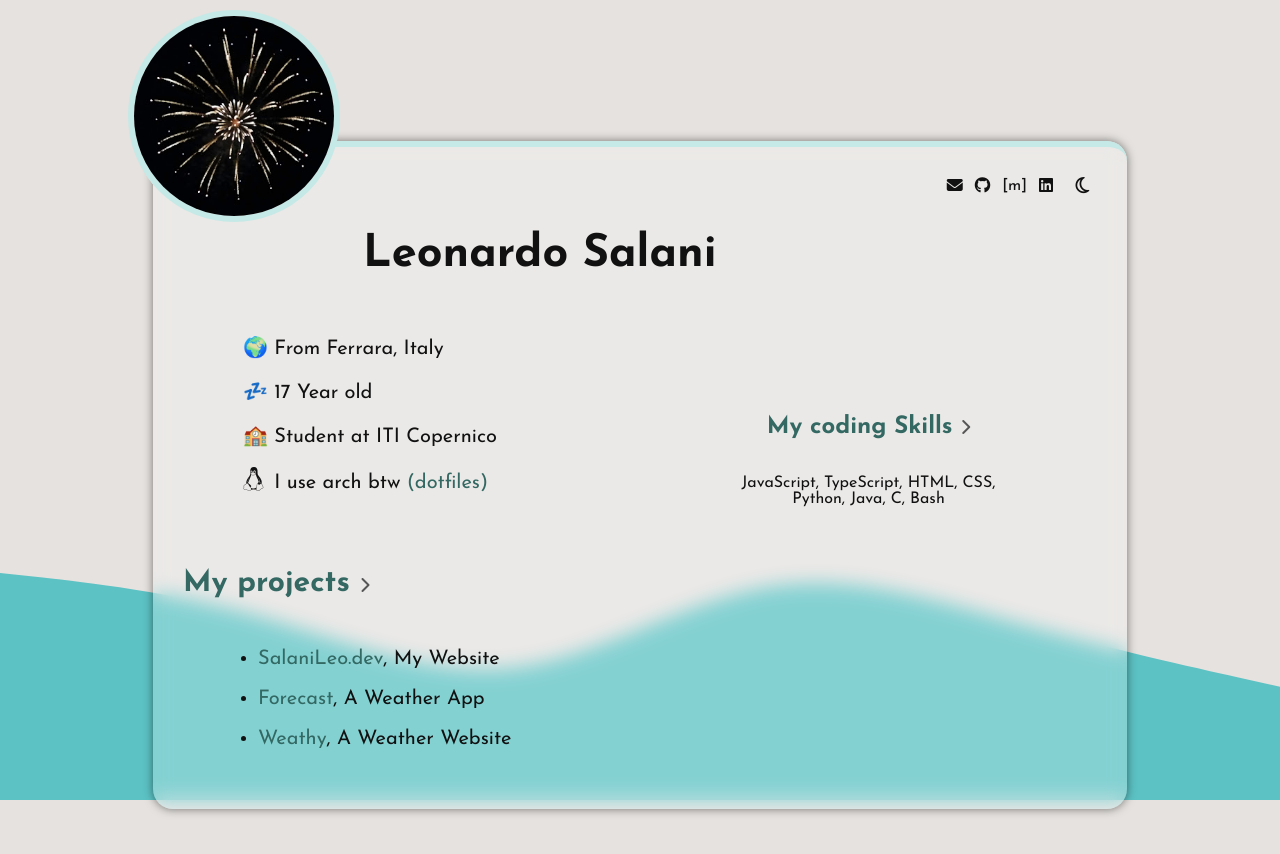
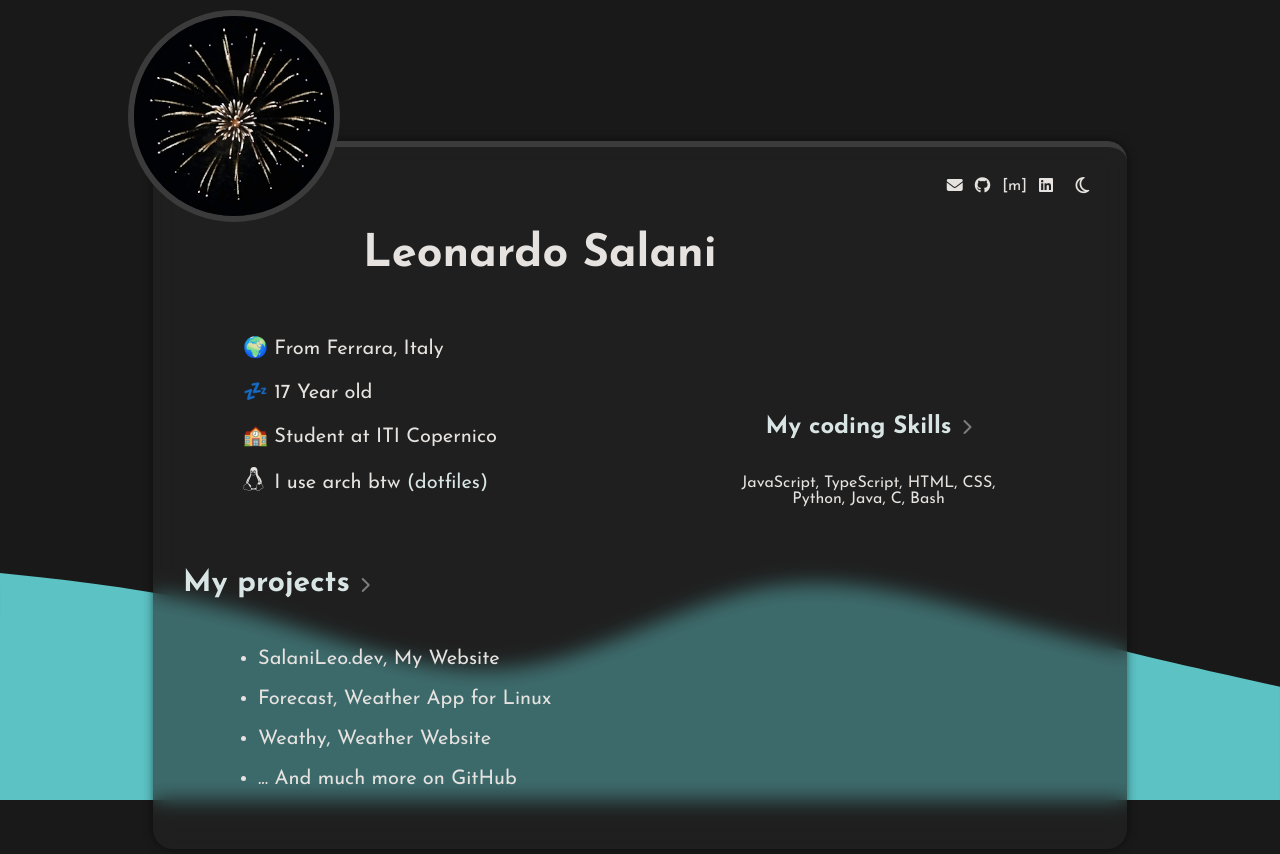
Before and after one commit to SalaniLeo/SalaniLeo, a SvelteKit app: page / in a window 1280 px wide. Shown: the top 854 px of the page. Built offline with nearby package versions, Linux system fonts and the light colour scheme.

Commit message:
🔧 Update

```diff
--- a/src/app.css
+++ b/src/app.css
@@ -5,7 +5,7 @@
   /* Used for ui elements background. Use appropriate proportions for each one */
   --primary-color: #191919;
   --secondary-color: #242424;
-  --tertiary-color: #4f4f4f;
+  --tertiary-color: #7e7d7d;
 
   --blur-secondary: #2424248e;
 
@@ -57,7 +57,6 @@
 }
 
 * {
-  transition-delay: 0s !important;
   transition-duration: 0.25s;
   font-family: "Josefin Sans", sans-serif;
 }
@@ -65,11 +64,15 @@
 a {
   text-decoration: none;
   color: var(--font-link-color);
-  transition-duration: 0s;
 }
 
-p, h1, h2, h3, h4, b, ul > * ,li > * {
-  transition-duration: 0.01s !important;
+p, h1, h2, h3, h4, b, ul > * ,li > *, i {
+  color: var(--font-primary-color);
+}
+
+.icon  {
+  padding: 0px;
+  margin: 0px;
 }
 
 body{
@@ -166,6 +169,7 @@
 
 .more-arrow {
     color: var(--tertiary-color);
+    margin-left: 10px;
     /* transition-duration: 0.25s; */
 }
 
@@ -201,10 +205,13 @@
     font-size: 20px;
 }
 
-#title:hover .more-arrow {
-  transform: translateX(10px);
+#languages:hover .more-arrow {
+  animation: movearrow 2s infinite;
 }
 
+#projects:hover .more-arrow {
+  animation: movearrow 2s infinite;
+}
 #content > #left > #projects > #subtitle {
     margin-top: 40px;
     padding-left: 35px;
@@ -232,6 +239,18 @@
     width: 30%;
     padding: 20px;
     font-size: larger;
+}
+
+@keyframes movearrow {
+  0% {
+    transform: translateX(0px);
+  }
+  50% {
+    transform: translateX(10px);
+  }
+  100% {
+    transform: translateX(0px);
+  }
 }
 
 @media screen and (max-width: 890px) {
--- a/src/lib/index.js
+++ b/src/lib/index.js
@@ -19,6 +19,5 @@
 }
 
 export function getTheme() {
-  console.log(getCookie('theme'))
   return getCookie('theme');
 }
--- a/src/routes/+layout.svelte
+++ b/src/routes/+layout.svelte
@@ -3,16 +3,15 @@
   import type { LayoutServerData } from "./$types";
   import favicon from "$lib/pfp.png";
   import { onMount } from "svelte";
-  import { getCookie, setTheme } from "$lib";
-  let currentTheme = "light";
+  import { getCookie, setTheme, currentTheme } from "$lib";
   let shadow: HTMLElement;
   import "../app.css";
 
   onMount(() => {
-    if (getCookie("theme") != null) {
-      currentTheme = getCookie("theme");
-      document.documentElement.dataset.theme = currentTheme;
-      setTheme(currentTheme, false);
+    const themeFromCookie = getCookie("theme");
+    if (themeFromCookie != null) {
+      currentTheme.set(themeFromCookie);
+      setTheme(themeFromCookie, false);
     } else {
       setTheme(currentTheme, true);
     }
--- a/src/routes/+page.svelte
+++ b/src/routes/+page.svelte
@@ -21,7 +21,7 @@
           <div id="contacts">
             <a href="mailto:leonardo07.salani@gmail.com"><i class="fa-solid fa-envelope"></i></a>
             <a href="https://github.com/SalaniLeo"><i class="fa-brands fa-github"></i></a>
-            <a href="https://matrix.to/#/@salanileo:matrix.org">[m]</a>
+            <a href="https://matrix.to/#/@salanileo:matrix.org"><p class="icon">[m]</p></a>
             <a href="https://www.linkedin.com/in/leonardo-salani/"><i class="fa-brands fa-linkedin"></i></a>
           </div>
           <div id="theme-select">
@@ -58,15 +58,15 @@
             <div id="projects">
               <div id="title">
                 <h2>
-                  <a href="/projects" class="link">My projects</a>
-                  <span class="fa-solid fa-chevron-right more-arrow"></span>
+                  <a href="/projects" class="link">My projects<span class="fa-solid fa-chevron-right more-arrow"></span></a>
                 </h2>
               </div>
               <div id="subtitle">
                 <ul>
                   <li><a href="https://salanileo.dev">SalaniLeo.dev</a>, My Website</li>
-                  <li><a href="https://forecast.salanileo.dev">Forecast</a>, A Weather App</li>
-                  <li><a href="https://weather.salanileo.dev">Weathy</a>, A Weather Website</li>
+                  <li><a href="https://forecast.salanileo.dev">Forecast</a>, Weather App for Linux</li>
+                  <li><a href="https://weather.salanileo.dev">Weathy</a>, Weather Website</li>
+                  <li>... And much more on <a href="https://github.com/salanileo">GitHub</a></li>
                 </ul>
               </div>
             </div>
@@ -75,8 +75,7 @@
             <div id="languages">
               <div id="title">
                 <h2>
-                  <a href="/skills" class="link">My coding Skills</a>
-                  <span class="fa-solid fa-chevron-right more-arrow"></span>
+                  <a href="/skills" class="link">My coding Skills<span class="fa-solid fa-chevron-right more-arrow"></span></a>
                 </h2>
               </div>
               <div id="subtitle" style="width: 300px; text-align: center;">
```
Also changed, not shown: src/routes/skills/+page.svelte (+5 -2 lines).
